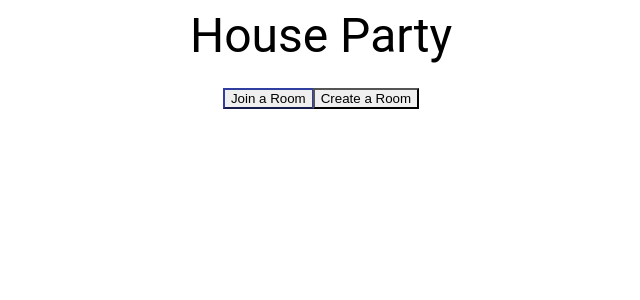
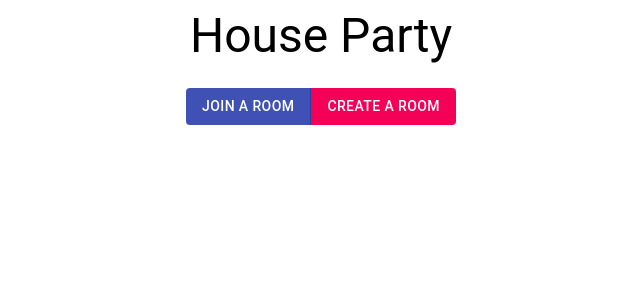
Before and after one commit to fb0801/DR-collab-music, a React app in the folder myworld/music_controller/frontend/: page / in a window 1280 px wide. Shown: the top 300 px of the page, without its empty margins (319-959 px from the left). Built offline with nearby package versions, Linux system fonts and the light colour scheme; no server answers; the HTML template or start-up script is replaced by a standard one.

Commit message:
componetsdidm and sessions 2

```diff
--- a/myworld/music_controller/frontend/src/components/HomePage.js
+++ b/myworld/music_controller/frontend/src/components/HomePage.js
@@ -1,6 +1,8 @@
 import React, { Component } from "react";
 import RoomJoinPage from "./RoomJoinPage";
 import CreateRoomPage from "./CreateRoomPage";
+import Room from "./Room";
+import { Grid, Button, ButtonGroup, Typography } from "@material-ui/core";
 import {
   BrowserRouter as Router,
   Switch,
@@ -8,53 +10,63 @@ import {
   Link,
   Redirect,
 } from "react-router-dom";
-import Room from "./Room";
-import {Grid, Button, ButtonGroup, Typography} from '@material-ui/core';
 
 export default class HomePage extends Component {
   constructor(props) {
     super(props);
+    this.state = {
+      roomCode: null,
+    };
   }
 
-  async componentDidMount(){
-
+  async componentDidMount() {
+    fetch("/api/user-in-room")
+      .then((response) => response.json())
+      .then((data) => {
+        this.setState({
+          roomCode: data.code,
+        });
+      });
   }
 
   renderHomePage() {
     return (
       <Grid container spacing={3}>
-        <Grid item xs={12} align='center'>
-          <Typography variant="h3" compact='h3'>
+        <Grid item xs={12} align="center">
+          <Typography variant="h3" compact="h3">
             House Party
           </Typography>
         </Grid>
-
-        <Grid item xs={12} align='center'>
-          <ButtonGroup disableElevation variant='contained' color='primary'>
-            <button color='primary' to='/join' component={Link}>
+        <Grid item xs={12} align="center">
+          <ButtonGroup disableElevation variant="contained" color="primary">
+            <Button color="primary" to="/join" component={Link}>
               Join a Room
-            </button>
-
-            <button color='secondary' to='/create' component={Link}>
+            </Button>
+            <Button color="secondary" to="/create" component={Link}>
               Create a Room
-            </button>
+            </Button>
           </ButtonGroup>
         </Grid>
       </Grid>
     );
   }
 
-
   render() {
     return (
       <Router>
         <Switch>
-          <Route exact path="/">
-            {this.renderHomePage()}
-          </Route>
+          <Route exact path="/"
+            render={() => {
+              return this.state.roomCode ? (
+                <Redirect to={`/room/${this.state.roomCode}`} />
+              ) : (
+                this.renderHomePage()
+              );
+            }}
+          />
           <Route path="/join" component={RoomJoinPage} />
           <Route path="/create" component={CreateRoomPage} />
-          <Route path="/room:roomCode" component={Room} />
+          <Route path="/room/:roomCode" component={Room} />
         </Switch>
       </Router>
     );
```
Also changed, not shown: 2 other files (tests, documents, lock files or other folders).
